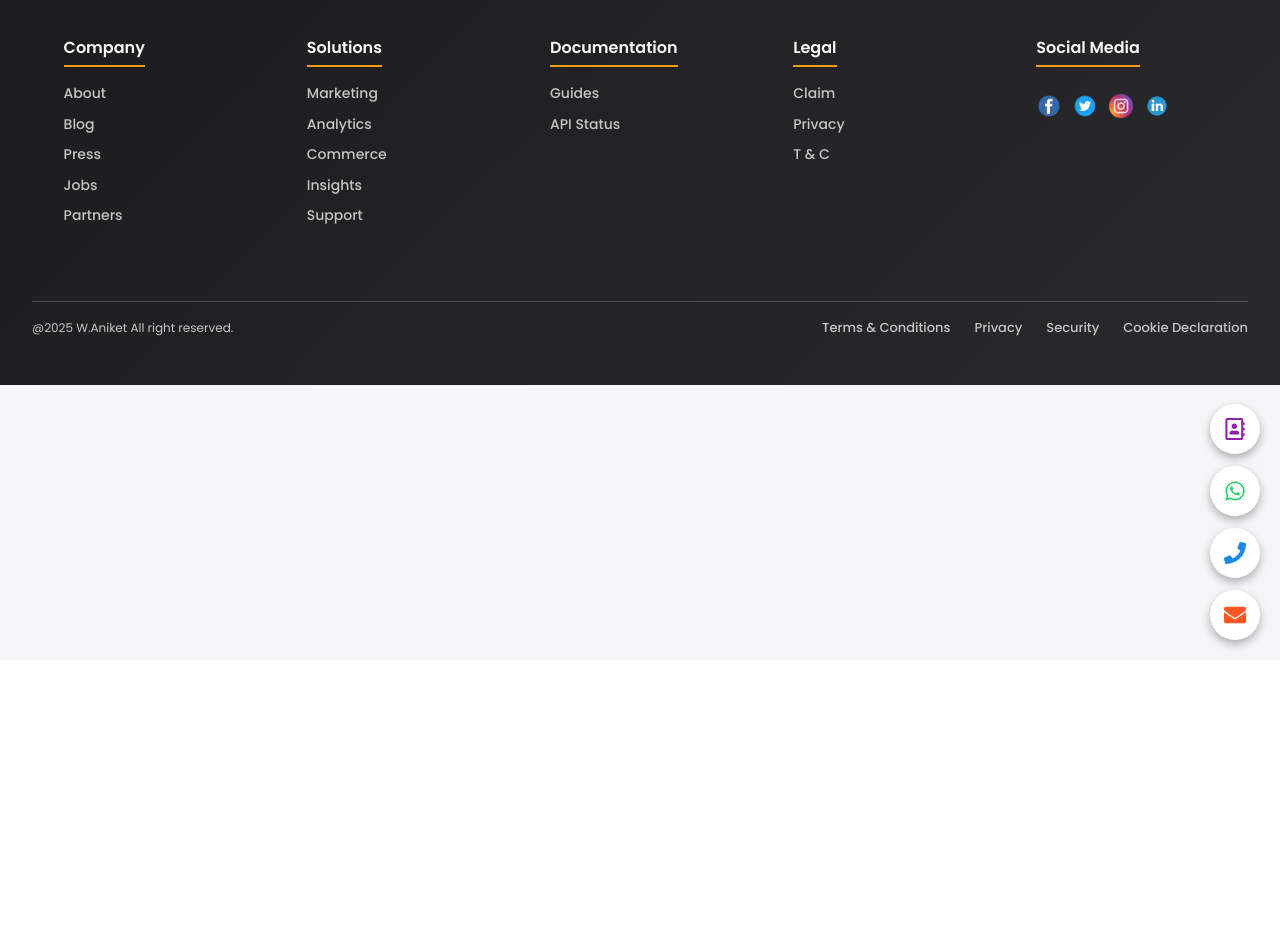
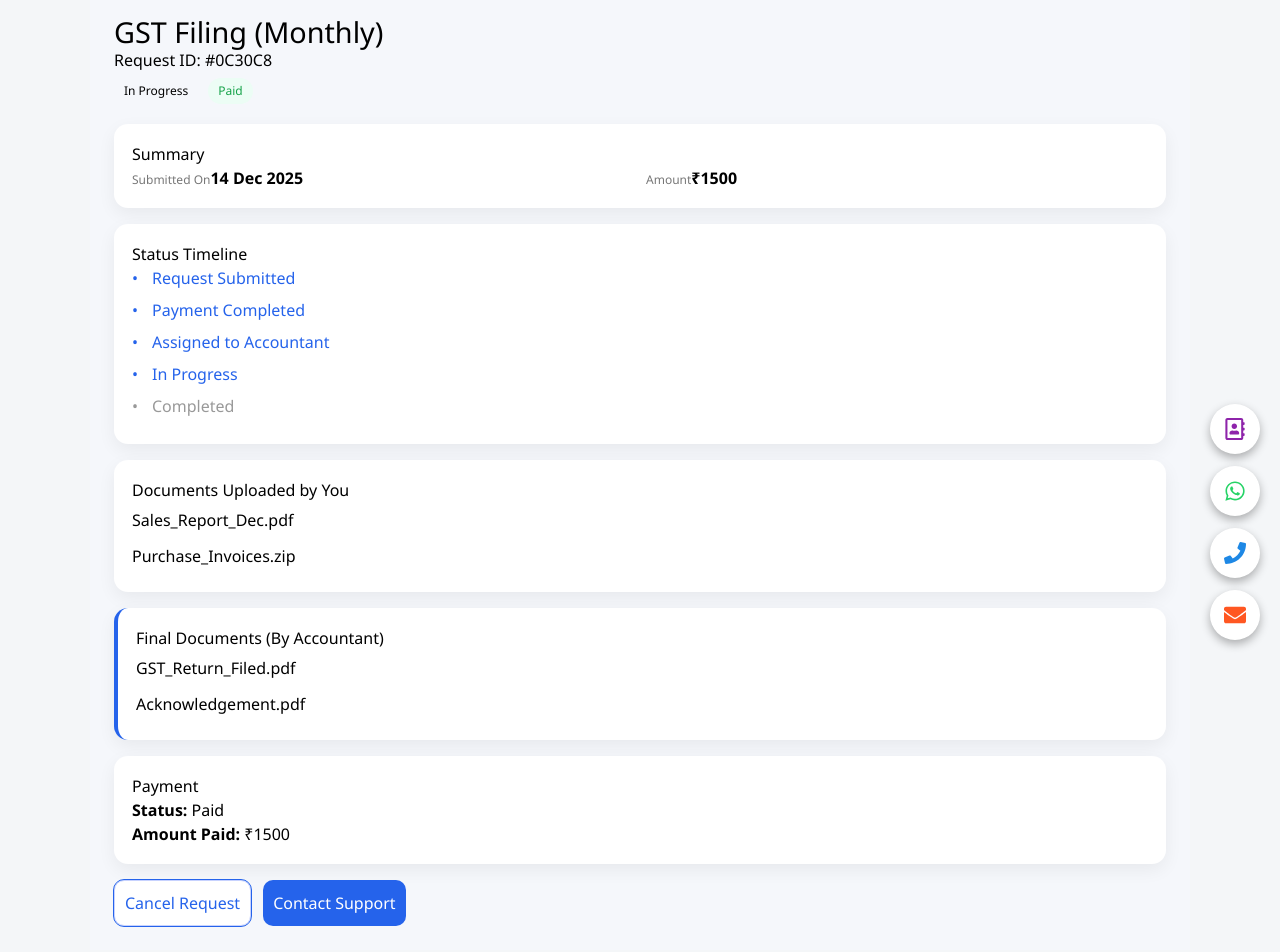
Before and after one commit to w-aniket/MyGSTs-Frontend, a React (Vite) app: page /my-service-requests/1 in a window 1280 px wide. Shown: the part 140-1092 px from the top of the page. Before the commit the page ends 800 px from the top, so only its background shows below. Built offline with nearby package versions, Linux system fonts and the light colour scheme; no server answers.

Commit message:
wip: veiw detail

```diff
--- /dev/null
+++ b/src/Customer/Pages/MyRequests/MyServiceRequestDetail.css
@@ -0,0 +1,111 @@
+.vsr-page {
+  max-width: 1100px;
+  margin: 20px auto;
+  padding: 24px;
+  background: #f5f7fb;
+}
+
+.vsr-header {
+  margin-bottom: 20px;
+}
+
+.vsr-header h1 {
+  font-size: 1.8rem;
+}
+
+.vsr-badges {
+  display: flex;
+  gap: 10px;
+  margin-top: 6px;
+}
+
+.badge {
+  padding: 4px 10px;
+  border-radius: 999px;
+  font-size: 0.75rem;
+}
+
+.badge.paid {
+  background: #ecfdf5;
+  color: #16a34a;
+}
+
+.badge.in\ progress {
+  background: #eff6ff;
+  color: #2563eb;
+}
+
+.vsr-card {
+  background: #ffffff;
+  border-radius: 14px;
+  padding: 18px;
+  margin-bottom: 16px;
+  box-shadow: 0 6px 18px rgba(0, 0, 0, 0.06);
+}
+
+.vsr-card.highlight {
+  border-left: 4px solid #2563eb;
+}
+
+.vsr-grid {
+  display: grid;
+  grid-template-columns: repeat(2, 1fr);
+  gap: 12px;
+}
+
+.vsr-grid span {
+  font-size: 0.75rem;
+  color: #777;
+}
+
+.vsr-timeline {
+  list-style: none;
+  padding: 0;
+}
+
+.vsr-timeline li {
+  padding-left: 20px;
+  margin-bottom: 8px;
+  position: relative;
+  color: #999;
+}
+
+.vsr-timeline li.done {
+  color: #2563eb;
+}
+
+.vsr-timeline li::before {
+  content: "•";
+  position: absolute;
+  left: 0;
+}
+
+.vsr-files {
+  list-style: none;
+  padding: 0;
+}
+
+.vsr-files li {
+  padding: 6px 0;
+}
+
+.vsr-actions {
+  display: flex;
+  gap: 12px;
+}
+
+.vsr-actions .primary {
+  background: #2563eb;
+  color: #ffffff;
+  padding: 10px;
+  border-radius: 10px;
+  border: none;
+}
+
+.vsr-actions .outline {
+  background: #ffffff;
+  border: 1px solid #c7d2fe;
+  color: #2563eb;
+  padding: 10px;
+  border-radius: 10px;
+}
--- /dev/null
+++ b/src/Customer/Pages/MyRequests/MyServiceRequestDetail.jsx
@@ -0,0 +1,117 @@
+import React from "react";
+import "./MyServiceRequestDetail.css";
+import { formatDate, getShortId } from "../../../Utils/basicFunctions";
+
+const dummyRequest = {
+  _id: "693ebee5f9377868e90c30c8",
+  service: { title: "GST Filing (Monthly)" },
+  status: "In Progress",
+  paymentStatus: "Paid",
+  amount: 1500,
+  createdAt: "2025-12-14T13:43:01.426Z",
+  timeline: [
+    { label: "Request Submitted", done: true },
+    { label: "Payment Completed", done: true },
+    { label: "Assigned to Accountant", done: true },
+    { label: "In Progress", done: true },
+    { label: "Completed", done: false },
+  ],
+  clientDocuments: [
+    { name: "Sales_Report_Dec.pdf" },
+    { name: "Purchase_Invoices.zip" },
+  ],
+  finalDocuments: [
+    { name: "GST_Return_Filed.pdf" },
+    { name: "Acknowledgement.pdf" },
+  ],
+};
+
+const MyServiceRequestDetail = () => {
+  return (
+    <div className="vsr-page">
+      {/* HEADER */}
+      <div className="vsr-header">
+        <h1>{dummyRequest.service.title}</h1>
+        <p>Request ID: #{getShortId(dummyRequest._id)}</p>
+        <div className="vsr-badges">
+          <span className={`badge ${dummyRequest.status.toLowerCase()}`}>
+            {dummyRequest.status}
+          </span>
+          <span className={`badge ${dummyRequest.paymentStatus.toLowerCase()}`}>
+            {dummyRequest.paymentStatus}
+          </span>
+        </div>
+      </div>
+
+      {/* SUMMARY */}
+      <div className="vsr-card">
+        <h3>Summary</h3>
+        <div className="vsr-grid">
+          <div>
+            <span>Submitted On</span>
+            <strong>{formatDate(dummyRequest.createdAt)}</strong>
+          </div>
+          <div>
+            <span>Amount</span>
+            <strong>₹{dummyRequest.amount}</strong>
+          </div>
+        </div>
+      </div>
+
+      {/* TIMELINE */}
+      <div className="vsr-card">
+        <h3>Status Timeline</h3>
+        <ul className="vsr-timeline">
+          {dummyRequest.timeline.map((step, i) => (
+            <li key={i} className={step.done ? "done" : ""}>
+              {step.label}
+            </li>
+          ))}
+        </ul>
+      </div>
+
+      {/* CLIENT DOCUMENTS */}
+      <div className="vsr-card">
+        <h3>Documents Uploaded by You</h3>
+        <ul className="vsr-files">
+          {dummyRequest.clientDocuments.map((doc, i) => (
+            <li key={i}>{doc.name}</li>
+          ))}
+        </ul>
+      </div>
+
+      {/* FINAL WORK */}
+      <div className="vsr-card highlight">
+        <h3>Final Documents (By Accountant)</h3>
+        {dummyRequest.finalDocuments.length === 0 ? (
+          <p>No final documents uploaded yet.</p>
+        ) : (
+          <ul className="vsr-files">
+            {dummyRequest.finalDocuments.map((doc, i) => (
+              <li key={i}>{doc.name}</li>
+            ))}
+          </ul>
+        )}
+      </div>
+
+      {/* PAYMENT */}
+      <div className="vsr-card">
+        <h3>Payment</h3>
+        <p>
+          <strong>Status:</strong> {dummyRequest.paymentStatus}
+        </p>
+        <p>
+          <strong>Amount Paid:</strong> ₹{dummyRequest.amount}
+        </p>
+      </div>
+
+      {/* ACTIONS */}
+      <div className="vsr-actions">
+        <button className="outline">Cancel Request</button>
+        <button className="primary">Contact Support</button>
+      </div>
+    </div>
+  );
+};
+
+export default MyServiceRequestDetail;
--- a/src/Customer/Pages/MyRequests/MyServiceRequestV2.jsx
+++ /dev/null
@@ -1,73 +0,0 @@
-import React from "react";
-import { useNavigate } from "react-router-dom";
-import "./MyServiceRequestV2.css";
-
-const MyServiceRequestV2 = () => {
-  const navigate = useNavigate();
-
-  // Dummy data (replace with API data)
-  const requests = [
-    {
-      id: "SR-10234",
-      service: "GST Registration",
-      date: "12 Dec 2025",
-      amount: 1499,
-      paymentStatus: "Pending",
-      serviceStatus: "Under Review",
-    },
-    {
-      id: "SR-10212",
-      service: "ITR Filing",
-      date: "05 Dec 2025",
-      amount: 999,
-      paymentStatus: "Paid",
-      serviceStatus: "In Progress",
-    },
-  ];
-
-  return (
-    <div className="msr-page">
-      <div className="msr-header">
-        <h1>My Service Requests</h1>
-        <p>View and manage all your submitted service requests.</p>
-      </div>
-
-      {requests.length === 0 ? (
-        <div className="msr-empty">
-          <h3>No service requests found</h3>
-          <p>You haven’t submitted any service requests yet.</p>
-          <button onClick={() => navigate("/services")}>Explore Services</button>
-        </div>
-      ) : (
-        <div className="msr-list">
-          {requests.map((req) => (
-            <div className="msr-card" key={req.id}>
-              <div className="msr-card-top">
-                <h3>{req.service}</h3>
-                <span className={`badge ${req.paymentStatus.toLowerCase()}`}>
-                  {req.paymentStatus}
-                </span>
-              </div>
-
-              <div className="msr-info">
-                <div><span>Request ID</span><strong>{req.id}</strong></div>
-                <div><span>Submitted</span><strong>{req.date}</strong></div>
-                <div><span>Amount</span><strong>₹{req.amount}</strong></div>
-                <div><span>Status</span><strong>{req.serviceStatus}</strong></div>
-              </div>
-
-              <div className="msr-actions">
-                {req.paymentStatus === "Pending" && (
-                  <button className="primary">Pay Now</button>
-                )}
-                <button className="outline">View Details</button>
-              </div>
-            </div>
-          ))}
-        </div>
-      )}
-    </div>
-  );
-};
-
-export default MyServiceRequestV2;
--- a/src/Customer/Pages/MyRequests/MyServiceRequests.jsx
+++ b/src/Customer/Pages/MyRequests/MyServiceRequests.jsx
@@ -139,7 +139,7 @@ const MyServiceRequests = () => {
                     Invoice
                   </button>
                 )}
-                <button className="outline">View Details</button>
+                <button className="outline" onClick={() => navigate(`${req._id}`)}>View Details</button>
               </div>
             </div>
           ))}
--- a/src/Customer/Pages/MyRequests/ServiceRequestConfirmation.css
+++ b/src/Customer/Pages/MyRequests/ServiceRequestConfirmation.css
@@ -38,6 +38,12 @@
 }
 
 /* ===== HEADER ===== */
+
+.src-icon-wrapper {
+  display: flex;
+  justify-content: center;
+}
+
 .src-success-icon {
   font-size: 48px;
   color: #22c55e;
--- a/src/Customer/Pages/MyRequests/ServiceRequestConfirmation.jsx
+++ b/src/Customer/Pages/MyRequests/ServiceRequestConfirmation.jsx
@@ -19,7 +19,10 @@ const ServiceRequestConfirmation = () => {
   return (
     <div className="src-page">
       <div className="src-card">
-        <FaCheckCircle className="src-success-icon" />
+        <div className="src-icon-wrapper">
+  <FaCheckCircle className="src-success-icon" />
+</div>
+
 
         <h1>Request Submitted Successfully</h1>
         <p className="src-subtext">
--- a/src/Routers/CustomerRouters.jsx
+++ b/src/Routers/CustomerRouters.jsx
@@ -20,7 +20,7 @@ import MyServiceRequests from "../Customer/Pages/MyRequests/MyServiceRequests.js
 import OTPLogin from "../Customer/Auth/OTPLogin.jsx";
 import ContactWidget from "../Component/ContactWidget/ContactWidget.jsx";
 import ServiceRequestConfirmation from "../Customer/Pages/MyRequests/ServiceRequestConfirmation.jsx";
-import MyServiceRequestV2 from "../Customer/Pages/MyRequests/MyServiceRequestV2.jsx";
+import MyServiceRequestDetail from "../Customer/Pages/MyRequests/MyServiceRequestDetail.jsx";
 
 const CustomerRouters = () => {
   return (
@@ -43,7 +43,7 @@ const CustomerRouters = () => {
         <Route path="/services/:id" element={<ServiceDetail />} />
         <Route path="/service-requests/confirmation/:id" element={<ServiceRequestConfirmation />} />
         <Route path="/my-service-requests" element={<MyServiceRequests />} />
-        {/* <Route path="/my-service-requests" element={<MyServiceRequestV2 />} /> */}
+        <Route path="/my-service-requests/:id" element={<MyServiceRequestDetail />} />
         <Route path="/about" element={<About />} />
         <Route path="/resources" element={<Resources />} />
         <Route path="/careers" element={<Careers />} />
```
Also changed, not shown: src/Customer/Pages/MyRequests/MyServiceRequestV2.css (deleted, +0 -115 lines).
